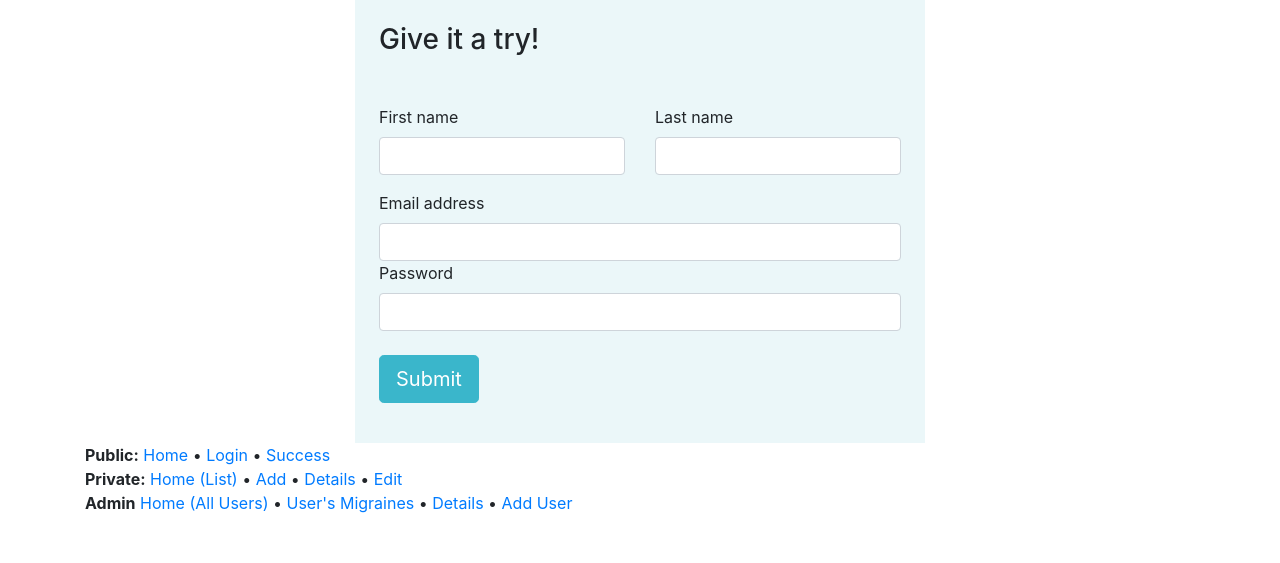
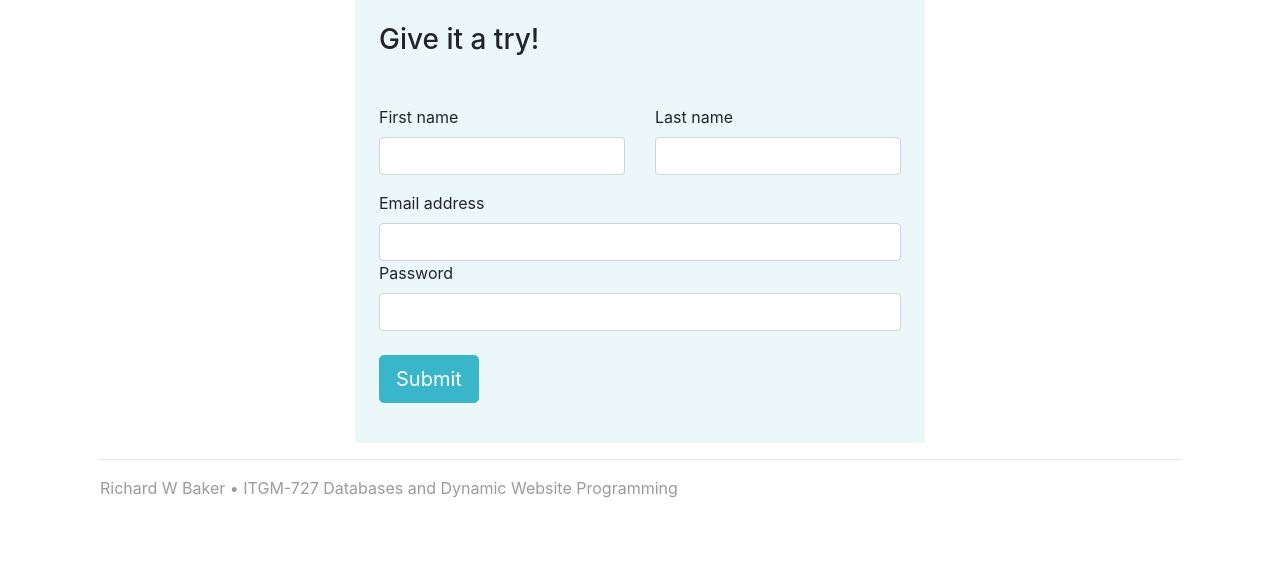
Before and after one commit to rwbaker/ITGM-727-Final, a PHP site: page /index.php in a window 1280 px wide. Shown: the part 389-952 px from the top of the page. After the commit the page ends 887 px from the top, so only its background shows below. Run offline with PHP 8.4, Linux system fonts and the light colour scheme.

Commit message:
Updated footer text

```diff
--- a/www/includes/footer.php
+++ b/www/includes/footer.php
@@ -5,28 +5,33 @@
  *
  */
 
+// echo '
+//  <div class="">
+//  <div>
+//    <strong>Public:</strong>
+//    <a href="/index.php">Home </a> •
+//    <a href="/login.php">Login</a> •
+//    <a href="/success.php">Success</a>
+//  </div>
+//  <div>
+//    <strong>Private:</strong>
+//    <a href="/private/index.php">Home (List)</a> •
+//    <a href="/private/add.php">Add</a> •
+//    <a href="/private/details.php">Details</a> •
+//    <a href="/private/edit.php">Edit</a>
+//  </div>
+//  <div>
+//    <strong>Admin</strong>
+//    <a href="/admin/index.php">Home (All Users)</a> •
+//    <a href="/admin/migraines.php">Users Migraines</a> •
+//    <a href="/admin/details.php">Details</a> •
+//    <a href="/admin/adduser.php">Add User</a>
+//  </div>
+//  </div>';
+
 ?>
-<div class="">
-<div>
-  <strong>Public:</strong>
-  <a href="/index.php">Home </a> •
-  <a href="/login.php">Login</a> •
-  <a href="/success.php">Success</a>
+
+<div class="container-fluid">
+<hr />
+  <span class="text-muted">Richard W Baker • ITGM-727 Databases and Dynamic Website Programming</span>
 </div>
-<div>
-  <strong>Private:</strong>
-  <a href="/private/index.php">Home (List)</a> •
-  <a href="/private/add.php">Add</a> •
-  <a href="/private/details.php">Details</a> •
-  <a href="/private/edit.php">Edit</a>
-</div>
-<div>
-  <strong>Admin</strong>
-  <a href="/admin/index.php">Home (All Users)</a> •
-  <a href="/admin/migraines.php">User's Migraines</a> •
-  <a href="/admin/details.php">Details</a> •
-  <a href="/admin/adduser.php">Add User</a>
-
-
-</div>
-</div>
```
